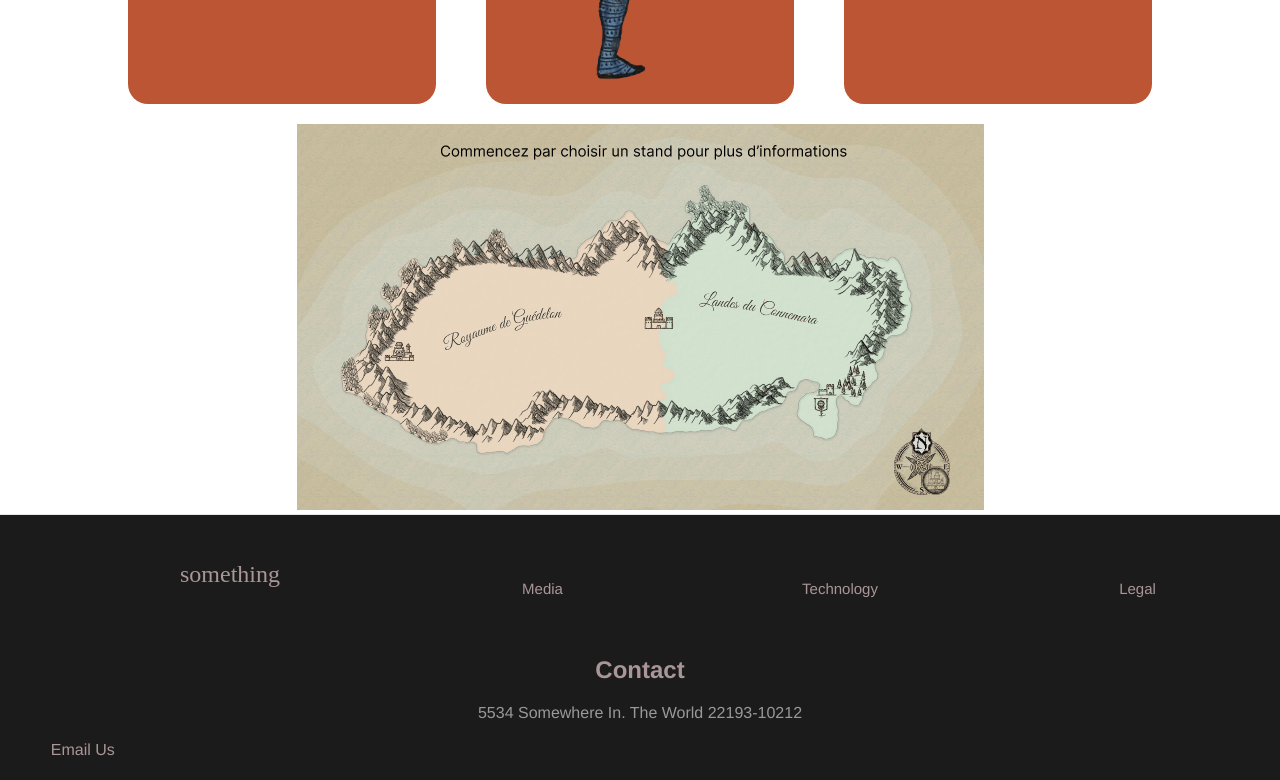
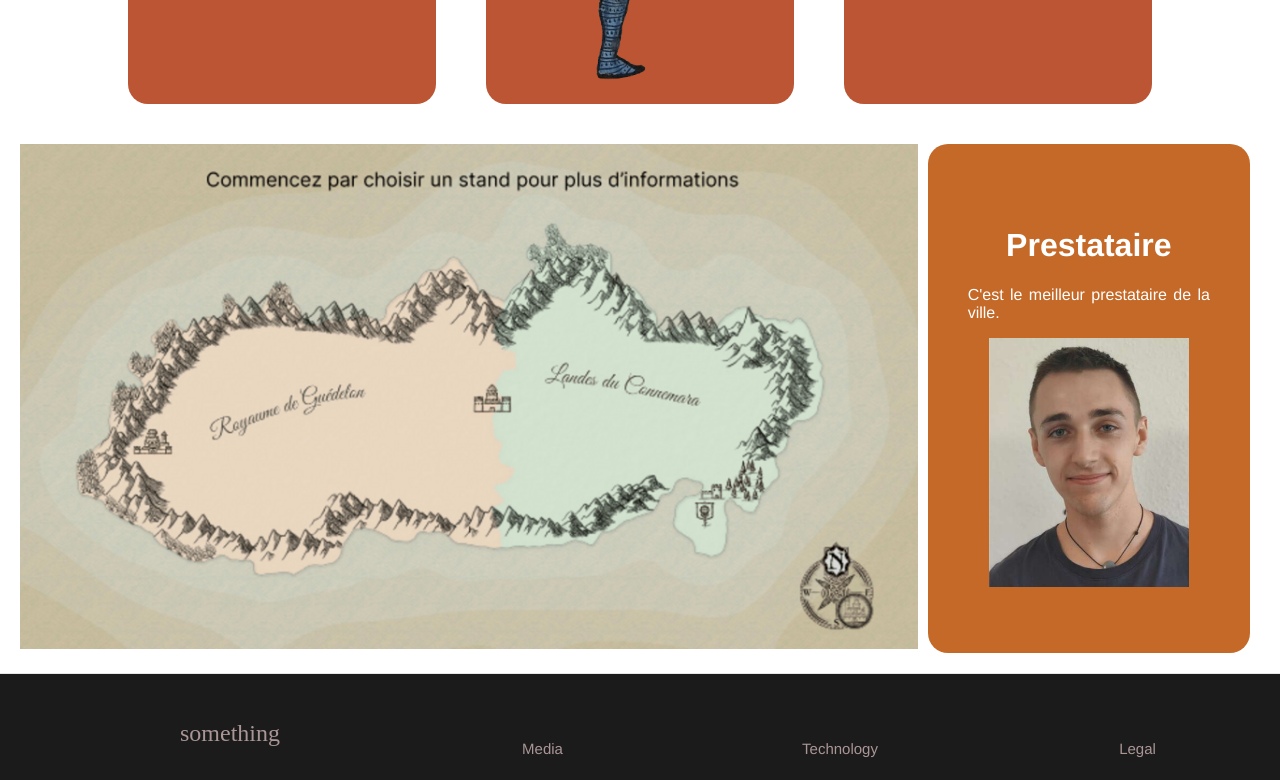
Before and after one commit to ThomasG1raud/saes3_vue, a Vue app: page /#/ in a window 1280 px wide. Shown: the part 1180-1960 px from the top of the page. Built offline with nearby package versions, Linux system fonts and the light colour scheme.

Commit message:
Add component CardPrestataireView.vue in MapView.vue

```diff
--- a/src/App.vue
+++ b/src/App.vue
@@ -25,8 +25,8 @@ export default {
   --light: #FFFFFF;
   --dark: #333333;
   --primary: #bb5533;
-  --secondary: #80FF80;
-  --tertiary: #8080FF
+  --secondary: #c46928;
+  --tertiary: #8f5d1c
 }
 
 #app {
--- /dev/null
+++ b/src/components/CardPrestataireView.vue
@@ -0,0 +1,64 @@
+<template>
+  <a :href="linkCard" class="linkCard">
+    <div class="max-h">
+      <div class="card">
+        <div class="m-auto">
+          <h1 class="titleCard">{{titleCard}}</h1>
+          <p class="textCard">{{textCard}}</p>
+          <div>
+            <img :src="require('../assets/'+imageCard)" alt="image card">
+          </div>
+        </div>
+      </div>
+    </div>
+  </a>
+</template>
+
+<script>
+export default {
+  name: "CardPrestataireView",
+  props: {
+    linkCard: String,
+    imageCard: String,
+    titleCard: String,
+    textCard: String
+  }
+}
+</script>
+
+<style scoped>
+.max-h {
+  height: 100%;
+  display: flex;
+}
+.card {
+  background-color: var(--secondary);
+  color: var(--light);
+  border-radius: 20px;
+  padding: 20px;
+  transition-duration: 1s;
+  display: flex;
+  flex-direction: column;
+  margin: 20px 30px;
+}
+.card:hover {
+  transition-duration: 1s;
+  scale: 1.02;
+  box-shadow: 0 0 15px var(--dark);
+}
+.textCard {
+  padding-left: 20px;
+  padding-right: 20px;
+  text-align: justify;
+}
+img {
+  width: 200px;
+}
+.m-auto {
+  margin: auto;
+}
+a.linkCard {
+  text-decoration: none;
+  color: var(--light);
+}
+</style>
--- a/src/components/HeaderView.vue
+++ b/src/components/HeaderView.vue
@@ -4,7 +4,7 @@
       <a class="item" href="">
         <img src="../assets/logo_sae_white.png" alt="logo_sae_black" id="logo_navbar">
       </a>
-      <a class="item" >Acceuil</a>
+      <a class="item" >Accueil</a>
       <a class="item" >Prestataire</a>
       <a class="item" >Map</a>
       <a class="item">
--- a/src/components/MapView.vue
+++ b/src/components/MapView.vue
@@ -1,13 +1,36 @@
 <template>
-  <img src="../assets/carte.png" alt="carte" id="carte">
+  <div class="max">
+    <div class="div-carte">
+      <img src="../assets/carte.png" alt="carte" id="carte">
+    </div>
+    <div>
+      <CardPrestataireView link-card="#" image-card="prestataire.png" title-card="Prestataire"
+                        text-card="C'est le meilleur prestataire de la ville."/>
+    </div>
+  </div>
 </template>
 
 <script>
+import CardPrestataireView from "@/components/CardPrestataireView";
 export default {
-  name: "MapView"
+  name: "MapView",
+  components: {
+    CardPrestataireView
+  }
+
 }
 </script>
 
 <style scoped>
-
+  .max {
+    width: 100%;
+    display: flex;
+  }
+  .div-carte {
+    width: 75%;
+  }
+  #carte {
+    width: 100%;
+    margin: 20px;
+  }
 </style>
--- a/src/views/HomeView.vue
+++ b/src/views/HomeView.vue
@@ -45,7 +45,7 @@ export default {
   margin: 20px 10%;
 }
 
-imagePrincipal {
+.imagePrincipal {
   width: 100%;
 }
 
```
Also changed, not shown: src/assets/carte.png, src/assets/prestataire.png (added).
